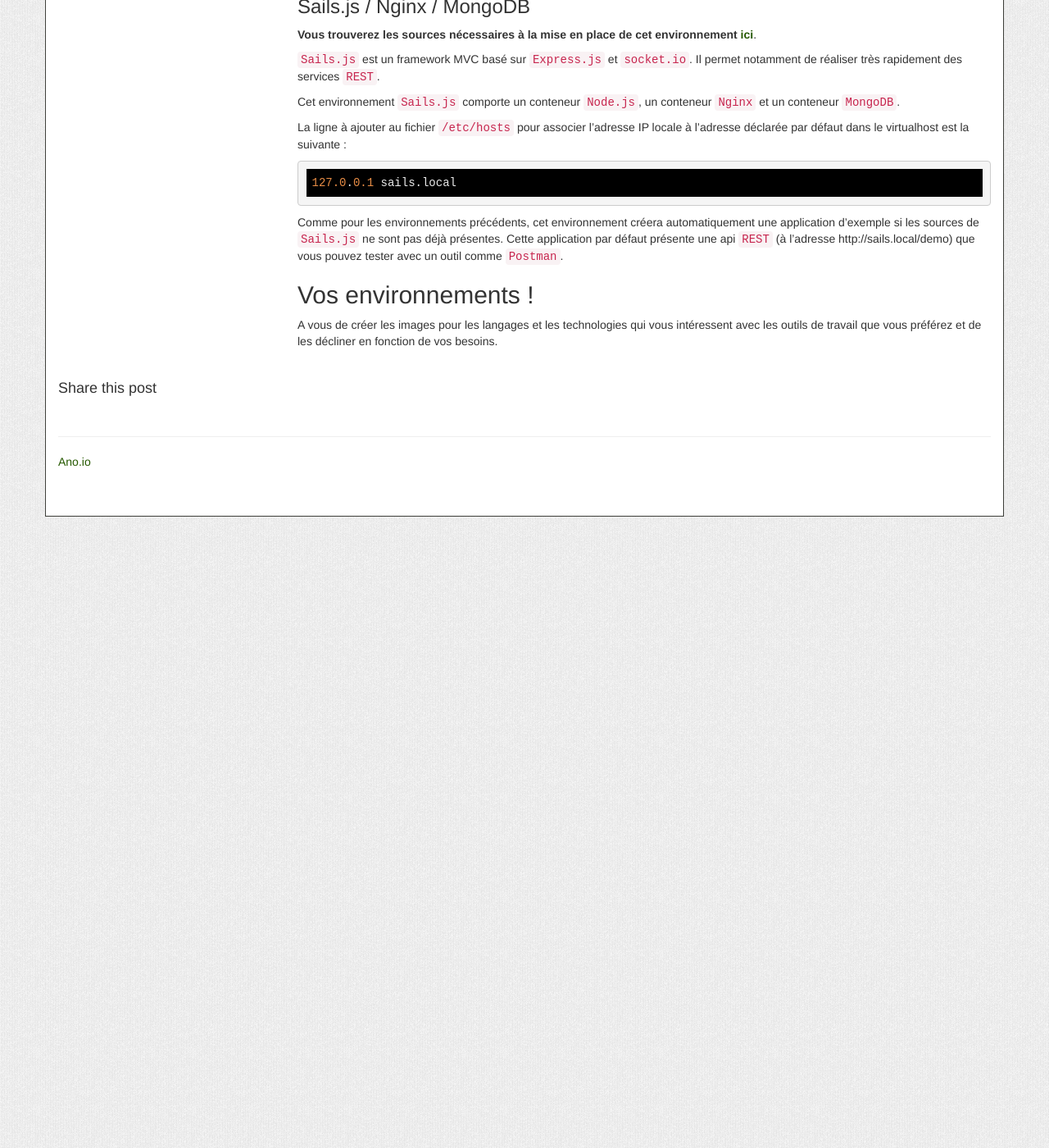
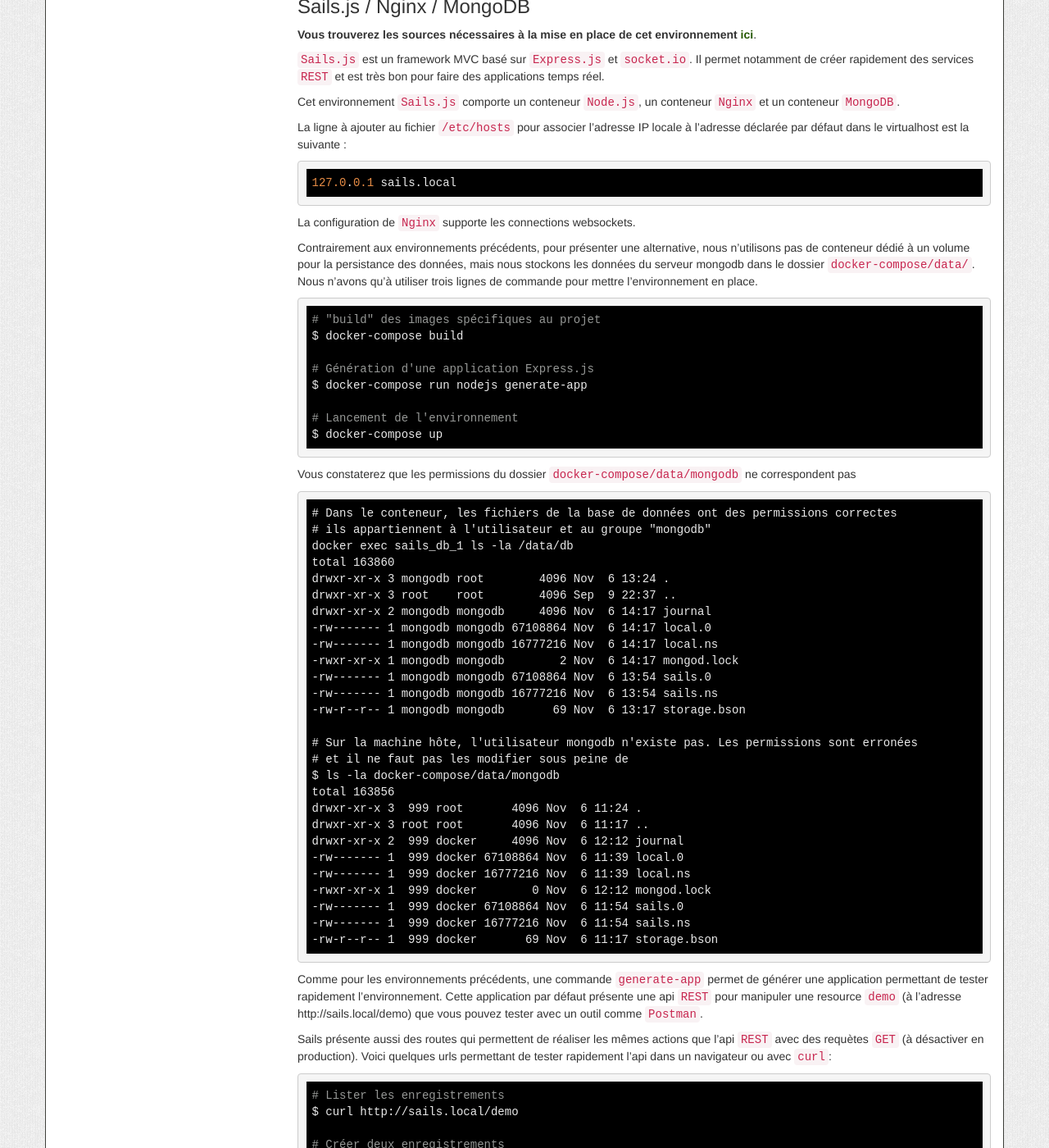
Before and after one commit to AlexisNo/alexisno.github.io, a Jekyll site: the page built from _posts/2015-01-23-monter-ses-environnements-de-developpement-avec-docker-partie-3.md, in a window 1280 px wide and 1400 px high, scrolled down 5057 px. Shown: the whole window at 82% size. Built offline with Jekyll 4.4.1, drawn with Linux system fonts in a browser that asks for light colours; nearby versions of some CDN libraries; comment, search, counter and statistics services are not loaded; before the commit the page ends 5687 px from its top, so only the background shows below that; some of the changed text lies outside the part shown.

Commit message:
Update Sails.js example

```diff
--- a/_posts/2015-01-23-monter-ses-environnements-de-developpement-avec-docker-partie-3.md
+++ b/_posts/2015-01-23-monter-ses-environnements-de-developpement-avec-docker-partie-3.md
@@ -205,7 +205,7 @@
 ### Sails.js / Nginx / MongoDB
 **Vous trouverez les sources nécessaires à la mise en place de cet environnement [ici](https://github.com/AlexisNo/dev-dockerfiles/tree/master/examples/sails)**.
 
-[`Sails.js`](http://sailsjs.org/) est un framework MVC basé sur `Express.js` et `socket.io`. Il permet notamment de réaliser très rapidement des services `REST`.
+[`Sails.js`](http://sailsjs.org/) est un framework MVC basé sur `Express.js` et `socket.io`. Il permet notamment de créer rapidement des services `REST` et est très bon pour faire des applications temps réel.
 
 Cet environnement `Sails.js` comporte un conteneur `Node.js`, un conteneur `Nginx` et un conteneur `MongoDB`.
 
@@ -213,7 +213,78 @@
 
 <pre><code class="bash">127.0.0.1 sails.local</code></pre>
 
-Comme pour les environnements précédents, cet environnement créera automatiquement une application d'exemple si les sources de `Sails.js` ne sont pas déjà présentes. Cette application par défaut présente une api `REST` (à l'adresse http://sails.local/demo) que vous pouvez tester avec un outil comme [`Postman`](http://www.getpostman.com/).
+La configuration de `Nginx` supporte les connections websockets.
+
+Contrairement aux environnements précédents, pour présenter une alternative, nous n'utilisons pas de conteneur dédié à un volume pour la persistance des données, mais nous stockons les données du serveur mongodb dans le dossier `docker-compose/data/`. Nous n'avons qu'à utiliser trois lignes de commande pour mettre l'environnement en place.
+
+    # "build" des images spécifiques au projet
+    $ docker-compose build
+
+    # Génération d'une application Express.js
+    $ docker-compose run nodejs generate-app
+
+    # Lancement de l'environnement
+    $ docker-compose up
+
+Vous constaterez que les permissions du dossier `docker-compose/data/mongodb` ne correspondent pas
+
+    # Dans le conteneur, les fichiers de la base de données ont des permissions correctes
+    # ils appartiennent à l'utilisateur et au groupe "mongodb"
+    docker exec sails_db_1 ls -la /data/db
+    total 163860
+    drwxr-xr-x 3 mongodb root        4096 Nov  6 13:24 .
+    drwxr-xr-x 3 root    root        4096 Sep  9 22:37 ..
+    drwxr-xr-x 2 mongodb mongodb     4096 Nov  6 14:17 journal
+    -rw------- 1 mongodb mongodb 67108864 Nov  6 14:17 local.0
+    -rw------- 1 mongodb mongodb 16777216 Nov  6 14:17 local.ns
+    -rwxr-xr-x 1 mongodb mongodb        2 Nov  6 14:17 mongod.lock
+    -rw------- 1 mongodb mongodb 67108864 Nov  6 13:54 sails.0
+    -rw------- 1 mongodb mongodb 16777216 Nov  6 13:54 sails.ns
+    -rw-r--r-- 1 mongodb mongodb       69 Nov  6 13:17 storage.bson
+
+    # Sur la machine hôte, l'utilisateur mongodb n'existe pas. Les permissions sont erronées
+    # et il ne faut pas les modifier sous peine de
+    $ ls -la docker-compose/data/mongodb
+    total 163856
+    drwxr-xr-x 3  999 root       4096 Nov  6 11:24 .
+    drwxr-xr-x 3 root root       4096 Nov  6 11:17 ..
+    drwxr-xr-x 2  999 docker     4096 Nov  6 12:12 journal
+    -rw------- 1  999 docker 67108864 Nov  6 11:39 local.0
+    -rw------- 1  999 docker 16777216 Nov  6 11:39 local.ns
+    -rwxr-xr-x 1  999 docker        0 Nov  6 12:12 mongod.lock
+    -rw------- 1  999 docker 67108864 Nov  6 11:54 sails.0
+    -rw------- 1  999 docker 16777216 Nov  6 11:54 sails.ns
+    -rw-r--r-- 1  999 docker       69 Nov  6 11:17 storage.bson
+
+
+Comme pour les environnements précédents, une commande `generate-app` permet de générer une application permettant de tester rapidement l'environnement. Cette application par défaut présente une api `REST` pour manipuler une resource `demo` (à l'adresse http://sails.local/demo) que vous pouvez tester avec un outil comme [`Postman`](http://www.getpostman.com/).
+
+Sails présente aussi des routes qui permettent de réaliser les mêmes actions que l'api `REST` avec des requètes `GET` (à désactiver en production). Voici quelques urls permettant de tester rapidement l'api dans un navigateur ou avec `curl`:
+
+<pre><code class="bash"># Lister les enregistrements
+$ curl http://sails.local/demo
+
+# Créer deux enregistrements
+$ curl http://sails.local/demo/create?name=youpi
+$ curl http://sails.local/demo/create?name=tralala
+
+# Lister les enregistrements à nouveau
+# Utilisez les ids pour réaliser les deux actions suivantes
+$ curl http://sails.local/demo/
+
+# Mettre à jour un enregistrement (remplacez l'id)
+$ curl http://sails.local/demo/update/563cafc71544300f008731c1?name=chouette
+
+# Supprimer un enregistrement (remplacez l'id)
+$ curl http://sails.local/demo/destroy/563cafb01544300f008731c0
+
+# Lister les enregistrements à nouveau
+$ curl http://sails.local/demo/
+</code></pre>
+
+[`Sails.js`](http://sailsjs.org/) fourni immédiatement des fonctionnalités très puissantes qui peuvent ensuite être configurées, surchargées ou désactivées.
+
 
 ## Vos environnements !
+
 A vous de créer les images pour les langages et les technologies qui vous intéressent avec les outils de travail que vous préférez et de les décliner en fonction de vos besoins.
```
